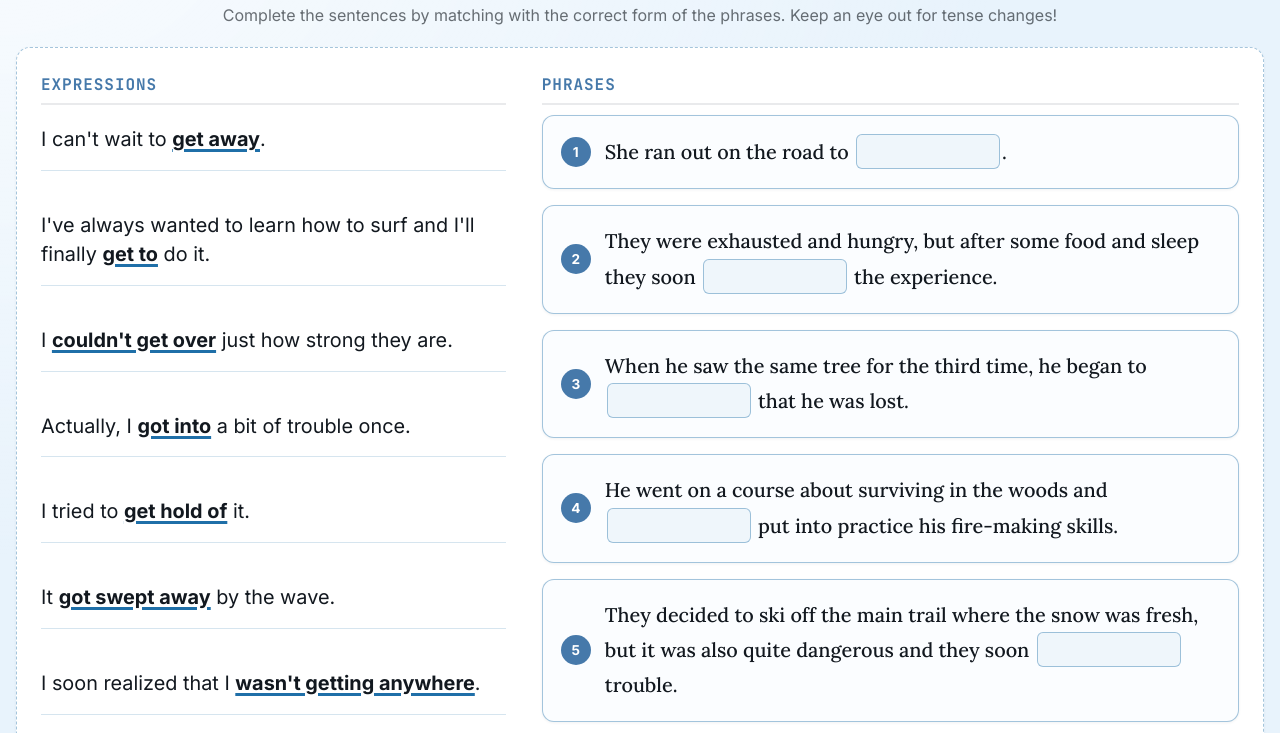
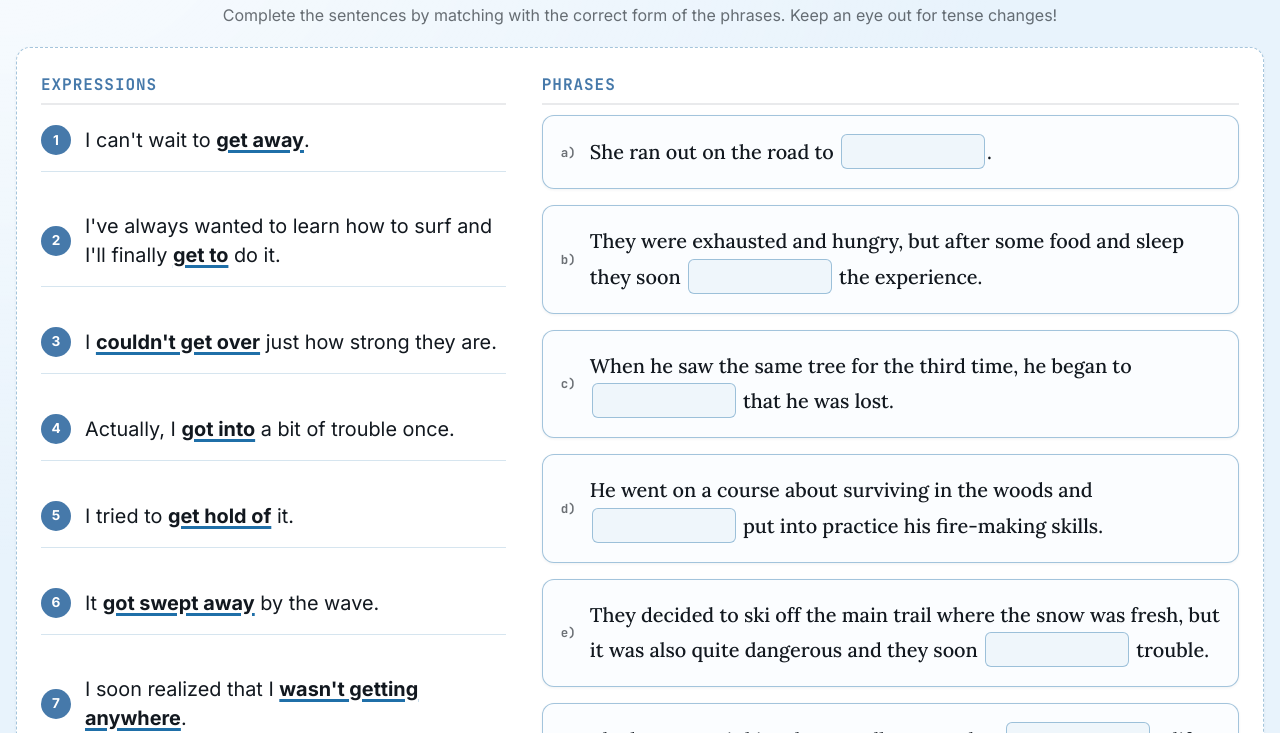
Before and after one commit to neonmadman/get-expressions-match, a plain HTML site: page phrases.html in a window 1280 px wide. Shown: the part 67-800 px from the top of the page. Drawn offline with Linux system fonts and the light colour scheme.

Commit message:
Add files via upload
Tweak to wording

```diff
--- a/phrases.html
+++ b/phrases.html
@@ -40,17 +40,21 @@ const EXPRESSIONS = [
 // "BLANK" marks the single blank where the whole phrase goes (in its
 // correct tense/form). refExpr is the Exercise 1 expression number —
 // kept here only as an authoring note for you (not displayed).
+// "BLANK" marks the single blank where the whole phrase goes (in its
+// correct tense/form). letter is this phrase's a-j label. refExpr is the
+// Exercise 1 expression number — kept only as an authoring note (not
+// displayed).
 const SENTENCES = [
-  { parts: ["She ran out on the road to ", "BLANK", "."], refExpr: 9 },
-  { parts: ["They were exhausted and hungry, but after some food and sleep they soon ", "BLANK", " the experience."], refExpr: 10 },
-  { parts: ["When he saw the same tree for the third time, he began to ", "BLANK", " that he was lost."], refExpr: 8 },
-  { parts: ["He went on a course about surviving in the woods and ", "BLANK", " put into practice his fire-making skills."], refExpr: 2 },
-  { parts: ["They decided to ski off the main trail where the snow was fresh, but it was also quite dangerous and they soon ", "BLANK", " trouble."], refExpr: 4 },
-  { parts: ["The boat was sinking, but we all managed to ", "BLANK", " a life-jacket."], refExpr: 5 },
-  { parts: ["She was crossing the river, but the current was strong and she ", "BLANK", " by the water."], refExpr: 6 },
-  { parts: ["They had been walking for hours, but they'd only walked about two kilometers. They felt like they weren't ", "BLANK", "."], refExpr: 7 },
-  { parts: ["They were in such a rush to ", "BLANK", " to the mountains, they left without taking sensible walking boots."], refExpr: 1 },
-  { parts: ["When they were in the water, they ", "BLANK", " how high the waves were."], refExpr: 3 }
+  { letter: "a", parts: ["She ran out on the road to ", "BLANK", "."], refExpr: 9 },
+  { letter: "b", parts: ["They were exhausted and hungry, but after some food and sleep they soon ", "BLANK", " the experience."], refExpr: 10 },
+  { letter: "c", parts: ["When he saw the same tree for the third time, he began to ", "BLANK", " that he was lost."], refExpr: 8 },
+  { letter: "d", parts: ["He went on a course about surviving in the woods and ", "BLANK", " put into practice his fire-making skills."], refExpr: 2 },
+  { letter: "e", parts: ["They decided to ski off the main trail where the snow was fresh, but it was also quite dangerous and they soon ", "BLANK", " trouble."], refExpr: 4 },
+  { letter: "f", parts: ["The boat was sinking, but we all managed to ", "BLANK", " a life-jacket."], refExpr: 5 },
+  { letter: "g", parts: ["She was crossing the river, but the current was strong and she ", "BLANK", " by the water."], refExpr: 6 },
+  { letter: "h", parts: ["They had been walking for hours, but they'd only walked about two kilometers. They felt like they ", "BLANK", "."], refExpr: 7 },
+  { letter: "i", parts: ["They were in such a rush to ", "BLANK", " to the mountains, they left without taking sensible walking boots."], refExpr: 1 },
+  { letter: "j", parts: ["When they were in the water, they ", "BLANK", " how high the waves were."], refExpr: 3 }
 ];
 
 const root = document.getElementById('app');
@@ -169,6 +173,16 @@ styleTag.textContent = `
     font-size: 0.85rem;
     color: #ffffff;
     background: var(--header-accent);
+  }
+
+  /* Phrases lettering — same quiet, muted "a)" label used for Meanings
+     in Exercise 1: no circle, no bold color, just a small marker. */
+  .letter-label{
+    font-family: var(--font-mono);
+    font-weight: 700;
+    font-size: 0.78rem;
+    color: var(--chalk-dim);
+    flex-shrink: 0;
   }
 
   .sentences-col{ display:flex; flex-direction:column; gap: 16px; }
@@ -309,6 +323,7 @@ function render(){
           <div class="ref-list">
             ${EXPRESSIONS.map(ex => `
               <div class="ref-item">
+                <span class="badge-circle">${ex.n}</span>
                 <span>${boldify(ex.sentence, ex.bold)}</span>
               </div>
             `).join('')}
@@ -319,7 +334,7 @@ function render(){
           <div class="sentences-col">
             ${SENTENCES.map((s, i) => `
               <div class="row">
-                <span class="badge-circle">${i+1}</span>
+                <span class="letter-label">${s.letter})</span>
                 <span class="sentence-text">${renderSentence(s.parts)}</span>
               </div>
             `).join('')}
```
